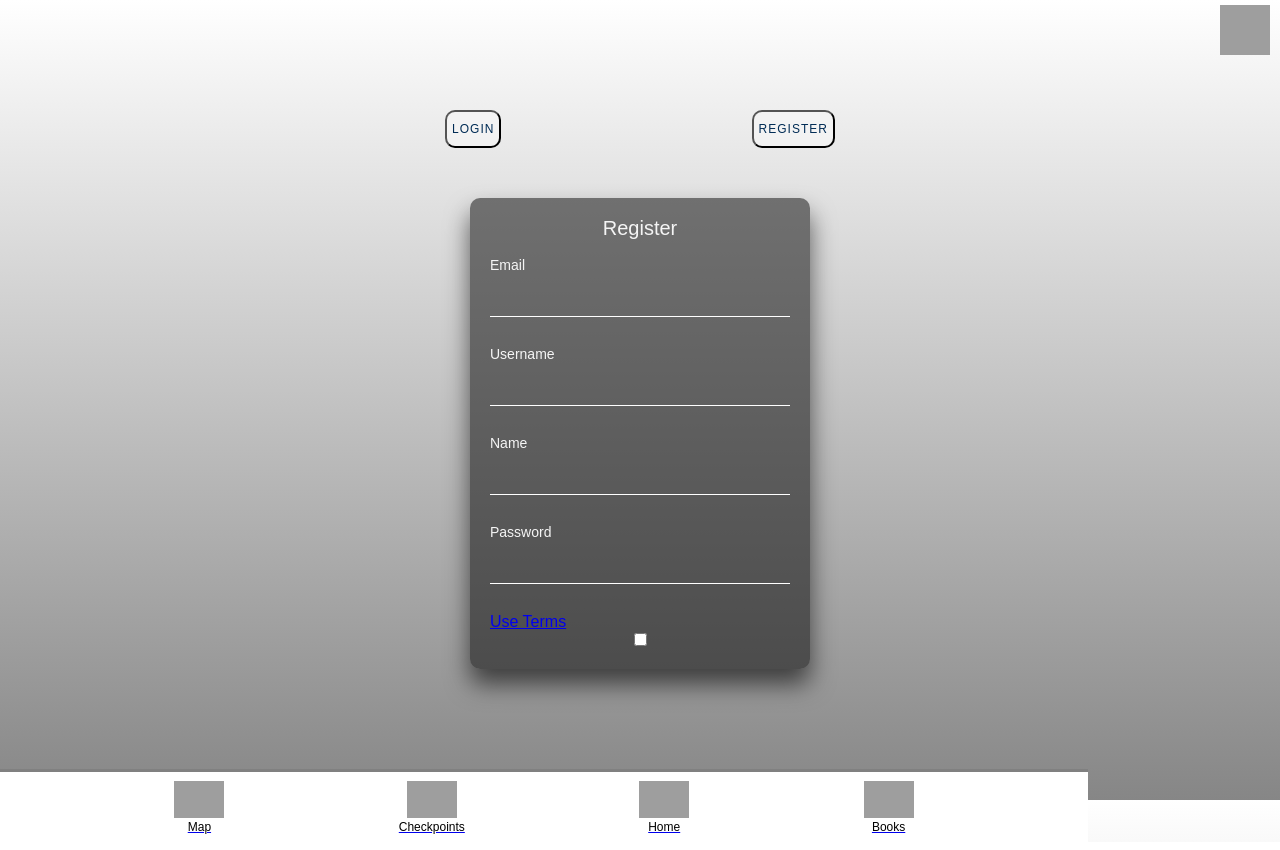
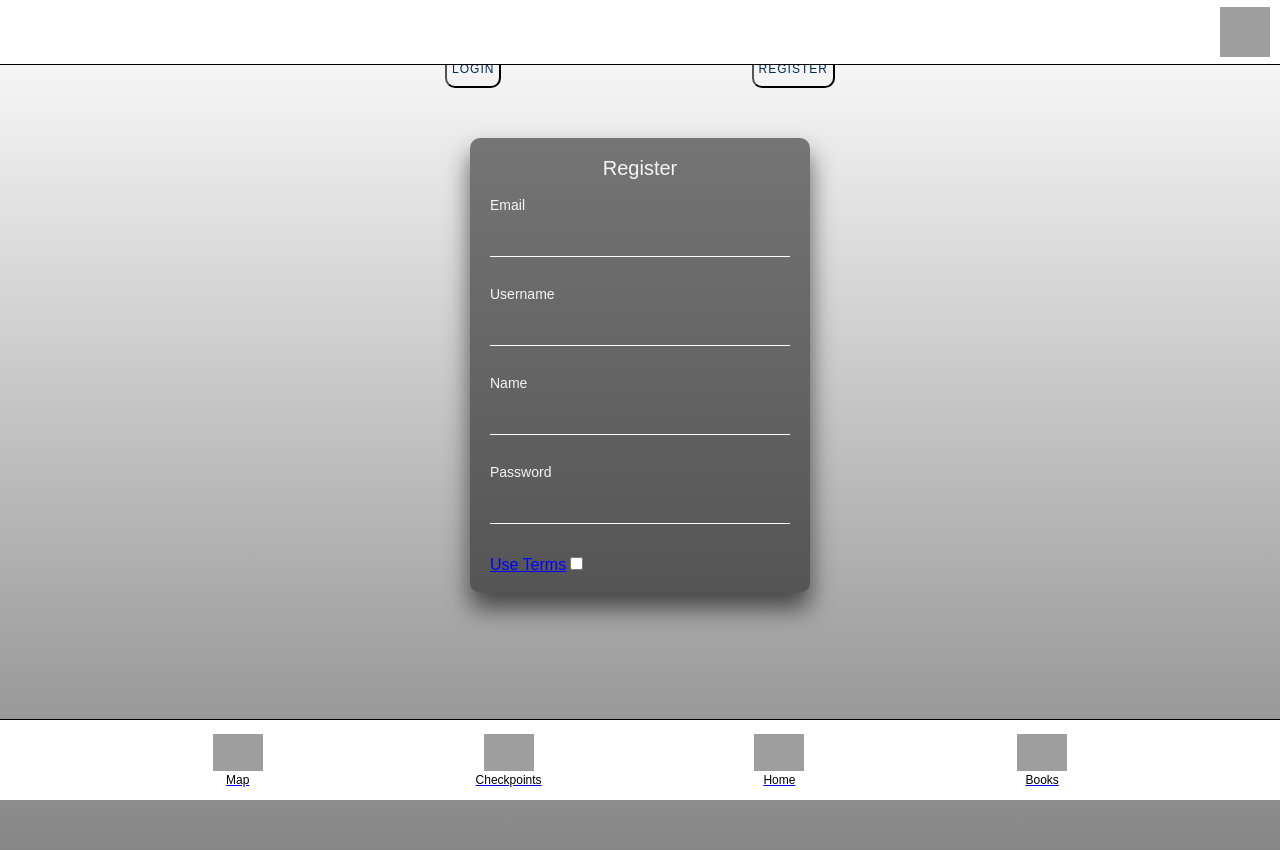
Before and after one commit to imdaano/Final-Project, a React (Create React App) app: page /users in a window 1280 px wide. Both pictures are taken after a click on the button "REGISTER". Built offline with nearby package versions, Linux system fonts and the light colour scheme; grey boxes are pictures that could not be loaded.

Commit message:
FEAT map of checkpoint books

```diff
--- a/src/App.scss
+++ b/src/App.scss
@@ -7,6 +7,11 @@ body {
   background: linear-gradient(#ffffff, #868686);
   width: 100%;
   height: 100vh;
+
+  main {
+    height: 82vh;
+
+  }
 
 }
 // }
--- a/src/components/styles/NavUser.scss
+++ b/src/components/styles/NavUser.scss
@@ -2,11 +2,13 @@
   display: flex;
   justify-content: flex-end;
   align-items: center;
-  // position: fixed;
-  // z-index: 1;
-  height: 60px;
+  position: fixed;
+  z-index: 1;
+  height: 8vh;
   width: 100%;
-  // background-color: rgb(155, 64, 64);
+  top: 0;
+  background-color: white;
+  border-bottom: 1px solid black;
 
   a img {
     padding: 10px;
--- a/src/components/styles/Navbar.scss
+++ b/src/components/styles/Navbar.scss
@@ -1,12 +1,13 @@
 .navbar {
-  // position: fixed;
-  // z-index: 999;
+  position: fixed;
+  z-index: 1;
   height: 10vh;
   width: 100%;
-  border-top: solid 3px gray;
+  border-top: 1px solid black;
   background-color: white;
   display: flex;
   justify-content: center;
+  bottom: 0;
 
   .links {
     width: 100%;
@@ -36,14 +37,15 @@
 
 @media only screen and (min-width: 600px) {
  .navbar {
-  height: 15vh;
-  width: 90%;
+
  }
 }
 
 @media only screen and (min-width: 768px) {
   .navbar {
-    height: 70px;
-    width: 85%;
+
   }
 }
+@media only screen and (min-width: 1200px) {
+
+}
--- a/src/pages/BookInfo.jsx
+++ b/src/pages/BookInfo.jsx
@@ -1,4 +1,4 @@
-import userEvent from "@testing-library/user-event";
+// import userEvent from "@testing-library/user-event";
 import React, { useEffect } from "react";
 import { useDispatch, useSelector } from "react-redux";
 import { /*useNavigate,*/ Link, useParams } from "react-router-dom";
--- a/src/pages/CheckpointDetails.jsx
+++ b/src/pages/CheckpointDetails.jsx
@@ -16,6 +16,7 @@ const CheckpointDetail = () => {
   const { checkpoint, checkpoints, isLoading, error } = useSelector(
     (state) => state.checkpoints
   );
+  const checkpointBooks = checkpoint.books;
 
   useEffect(() => {
     dispatch(getOneCheckpoint(name, checkpoints));
@@ -78,13 +79,25 @@ const CheckpointDetail = () => {
               />
               {checkpoint.phone}
             </p>
-            <p>
-              <img
-                src="/assetsFront/images/icons8-libros-48.png"
-                alt={checkpoint.books}
-              />
-              {checkpoint.books}
-            </p>
+
+            {checkpointBooks &&
+              checkpointBooks.map((checkpointBook) => {
+                return (
+                  <div
+                    key={JSON.stringify(checkpointBook)}
+                    className="checkbooks--container"
+                  >
+                    <img
+                      src="/assetsFront/images/icons8-libros-48.png"
+                      alt={checkpoint.books}
+                    />
+                    <div className="checkbooks--info">
+                      <h4>Title: {checkpointBook.title}</h4>
+                      <p>Author: {checkpointBook.author}</p>
+                    </div>
+                  </div>
+                );
+              })}
           </div>
         </div>
       )}
--- a/src/pages/Login.jsx
+++ b/src/pages/Login.jsx
@@ -79,7 +79,6 @@ const Login = () => {
         </form>
         <div className="navigate">
           <p>New in Travelling Books? </p>
-          <h2>-</h2>
           <Link to="/register">Sing Up!</Link>
         </div>
 
--- a/src/pages/Register.jsx
+++ b/src/pages/Register.jsx
@@ -17,7 +17,7 @@ const Register = () => {
   const dispatch = useDispatch();
   const navigate = useNavigate();
 
-  const enterPhone = watch("enterPhone");
+  const acceptTerms = watch("acceptTerms");
 
   const { error, isLoading } = useSelector((state) => state.auth);
 
@@ -131,13 +131,15 @@ const Register = () => {
           </label>
           <div className="user-box-terms">
             {/* <a href="#">Use terms</a> */}
-            <Link to="/termsUse">Use Terms</Link>
-            <input
-              type="checkbox"
-              {...register("enterPhone")}
-              className="checkbox"
-            />
-            {enterPhone && <ReusableButton text={"Submit"} />}
+            <div className="termsUse--box">
+              <Link to="/termsUse">Use Terms</Link>
+              <input
+                type="checkbox"
+                {...register("acceptTerms")}
+                className="checkbox"
+              />
+            </div>
+            {acceptTerms && <ReusableButton text={"Submit"} />}
             {/*Poner select para la elección del avatar*/}
             {/* <ReusableButton text={"Submit"} /> */}
 
--- a/src/pages/styles/CheckpointDetail.scss
+++ b/src/pages/styles/CheckpointDetail.scss
@@ -22,19 +22,27 @@
           border-radius: 20px;
         }
       }
+
     }
     .checkpoint--card--info {
       padding: 1rem;
       background-color: rgba(22, 22, 22, 0.199);
 
       p {
-      display: flex;
-      align-items: center;
+        display: flex;
+        align-items: center;
 
         img {
           padding: 5px;
           width: 30px;
         }
+      }
+
+      .checkbooks--container{
+        display: flex;
+        align-items: center;
+
+
       }
     }
   }
--- a/src/pages/styles/UserForm.scss
+++ b/src/pages/styles/UserForm.scss
@@ -47,6 +47,12 @@
           }
         }
 
+        a {
+          width: 100px;
+          color: blue;
+          cursor: pointer;
+        }
+
         button {
           width: 150px;
           margin-top: 10px;
```
